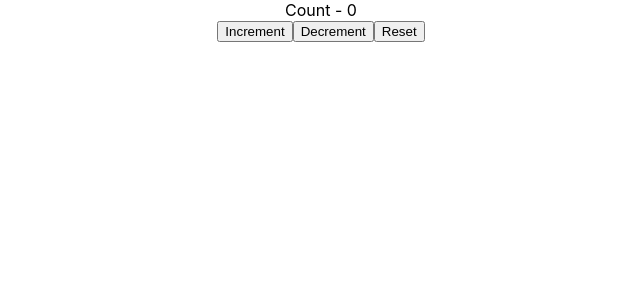
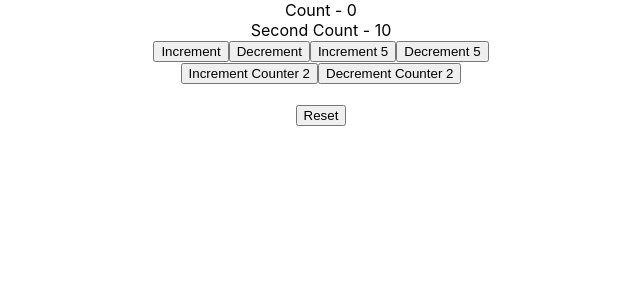
Before and after one commit to thethmuenaing/react-hooks, a React (Create React App) app: page / in a window 1280 px wide. Shown: the top 300 px of the page, without its empty margins (319-959 px from the left). Built offline with nearby package versions, Linux system fonts and the light colour scheme.

Commit message:
adding the useReducer (complex state & action) in CounterTwo.js

```diff
--- a/src/App.js
+++ b/src/App.js
@@ -1,11 +1,11 @@
 import React from "react";
 import "./App.css";
-import CounterOne from "./components/UseReducer/CounterOne";
+import CounterTwo from "./components/UseReducer/CounterTwo";
 
 function App() {
 	return (
 		<div className="App">
-			<CounterOne />
+			<CounterTwo />
 		</div>
 	);
 }
--- /dev/null
+++ b/src/components/UseReducer/CounterTwo.js
@@ -0,0 +1,61 @@
+import React, { useReducer } from "react";
+
+const initialState = {
+	firstCounter: 0,
+	secondCounter: 10,
+};
+const reducer = (state, action) => {
+	switch (action.type) {
+		case "increment":
+			return { ...state, firstCounter: state.firstCounter + action.value };
+		case "decrement":
+			return { ...state, firstCounter: state.firstCounter - action.value };
+		case "increment2":
+			return { ...state, secondCounter: state.secondCounter + action.value };
+		case "decrement2":
+			return { ...state, secondCounter: state.secondCounter - action.value };
+		case "reset":
+			return initialState;
+		default:
+			return state;
+	}
+};
+const CounterTwo = () => {
+	const [count, dispatch] = useReducer(reducer, initialState);
+
+	return (
+		<div>
+			<div>Count - {count.firstCounter}</div>
+			<div>Second Count - {count.secondCounter}</div>
+			<button onClick={() => dispatch({ type: "increment", value: 1 })}>
+				Increment
+			</button>
+			<button onClick={() => dispatch({ type: "decrement", value: 1 })}>
+				Decrement
+			</button>
+
+			<button onClick={() => dispatch({ type: "increment", value: 5 })}>
+				Increment 5
+			</button>
+			<button onClick={() => dispatch({ type: "decrement", value: 5 })}>
+				Decrement 5
+			</button>
+
+			<br />
+
+			<div>
+				<button onClick={() => dispatch({ type: "increment2", value: 1 })}>
+					Increment Counter 2
+				</button>
+				<button onClick={() => dispatch({ type: "decrement2", value: 1 })}>
+					Decrement Counter 2
+				</button>
+			</div>
+			<br />
+
+			<button onClick={() => dispatch({ type: "reset" })}>Reset</button>
+		</div>
+	);
+};
+
+export default CounterTwo;
```
